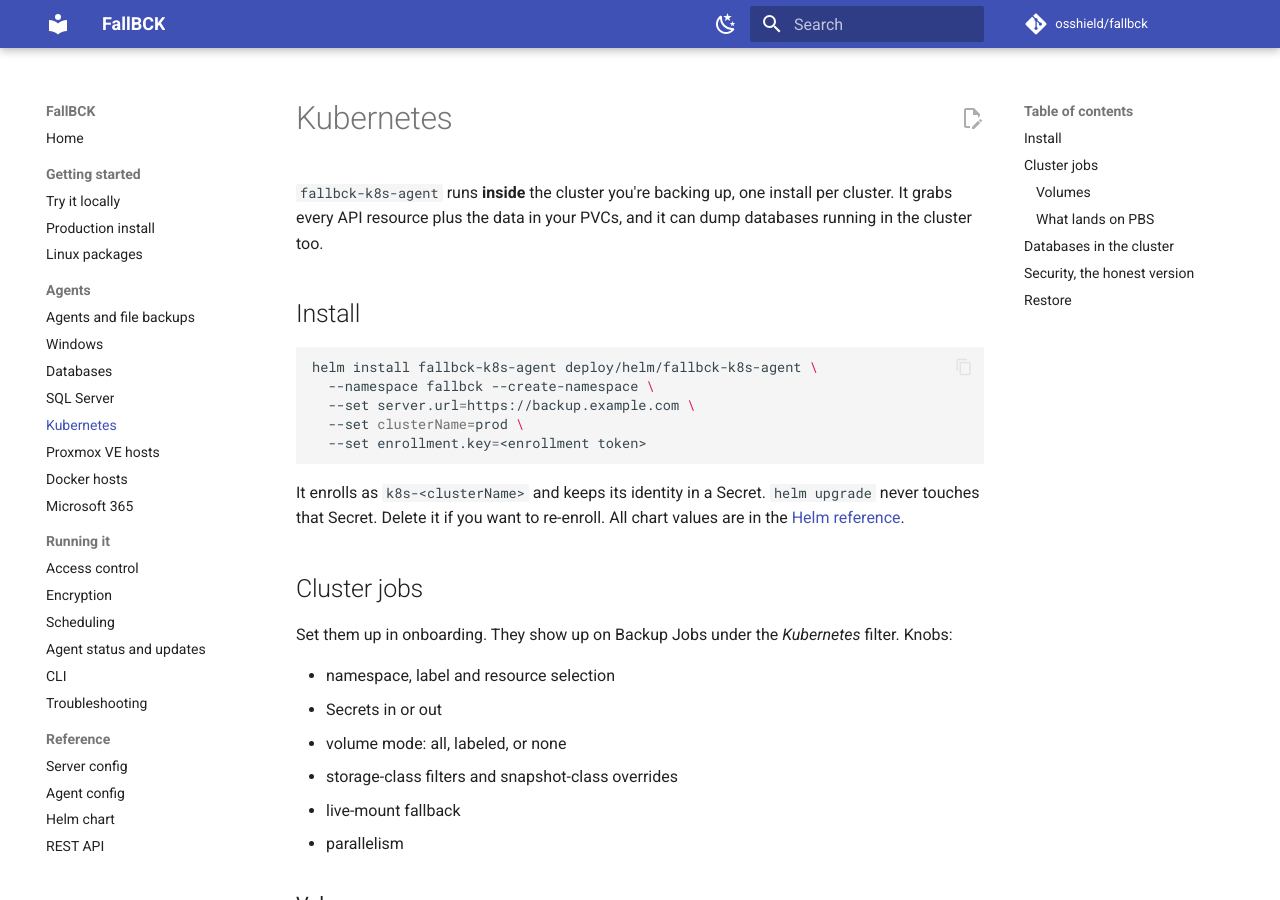
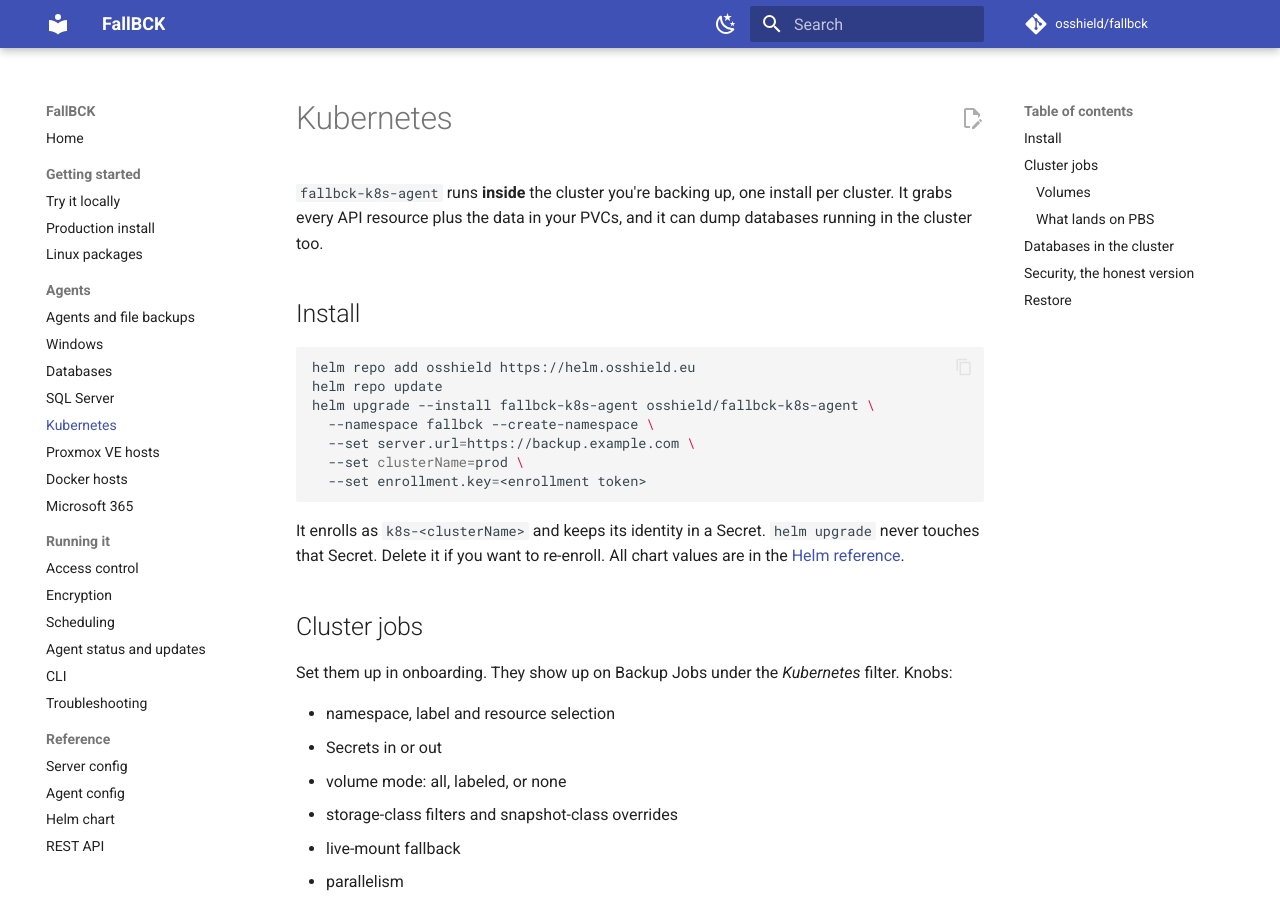
Before and after one commit to OSShield/fallbck, an MkDocs documentation site: the page built from docs/agents/kubernetes.md, in a window 1280 px wide and 900 px high. Built offline with MkDocs 1.6.1 and Material for MkDocs 9.7.7, drawn with Linux system fonts in a browser that asks for light colours; comment, search, counter and statistics services are not loaded.

Commit message:
Fix helm chart signing in release workflow Switch documented target for helm chart download

````diff
--- a/docs/agents/kubernetes.md
+++ b/docs/agents/kubernetes.md
@@ -5,7 +5,9 @@
 ## Install
 
 ```bash
-helm install fallbck-k8s-agent deploy/helm/fallbck-k8s-agent \
+helm repo add osshield https://helm.osshield.eu
+helm repo update
+helm upgrade --install fallbck-k8s-agent osshield/fallbck-k8s-agent \
   --namespace fallbck --create-namespace \
   --set server.url=https://backup.example.com \
   --set clusterName=prod \
--- a/web/static/js/onboarding.js
+++ b/web/static/js/onboarding.js
@@ -114,7 +114,7 @@ function agentWizardSections(type, target, serverUrl, token) {
     sections.push({
       title: 'Install the Helm chart',
       text: 'Run this with a kubeconfig that is cluster-admin on the target cluster. The agent enrolls as k8s-<clusterName> and keeps its identity in a Secret in the fallbck namespace; helm upgrade never touches it.',
-      code: `helm upgrade --install fallbck-k8s-agent \\\n  oci://cr.osshield.eu/helm/fallbck-k8s-agent \\\n  --namespace fallbck --create-namespace \\\n  --set server.url=${serverUrl} \\\n  --set clusterName=my-cluster \\\n  --set enrollment.key=${token}`,
+      code: `helm repo add osshield https://helm.osshield.eu\nhelm repo update\nhelm upgrade --install fallbck-k8s-agent osshield/fallbck-k8s-agent \\\n  --namespace fallbck --create-namespace \\\n  --set server.url=${serverUrl} \\\n  --set clusterName=my-cluster \\\n  --set enrollment.key=${token}`,
       note: 'Private or self-signed server certificate: add --set-file server.caCert=ca.pem or, for testing only, --set server.insecureSkipVerify=true.'
     });
     sections.push({
````
Also changed, not shown: docs/reference/helm.md (+1 -1 lines), 2 other files.
